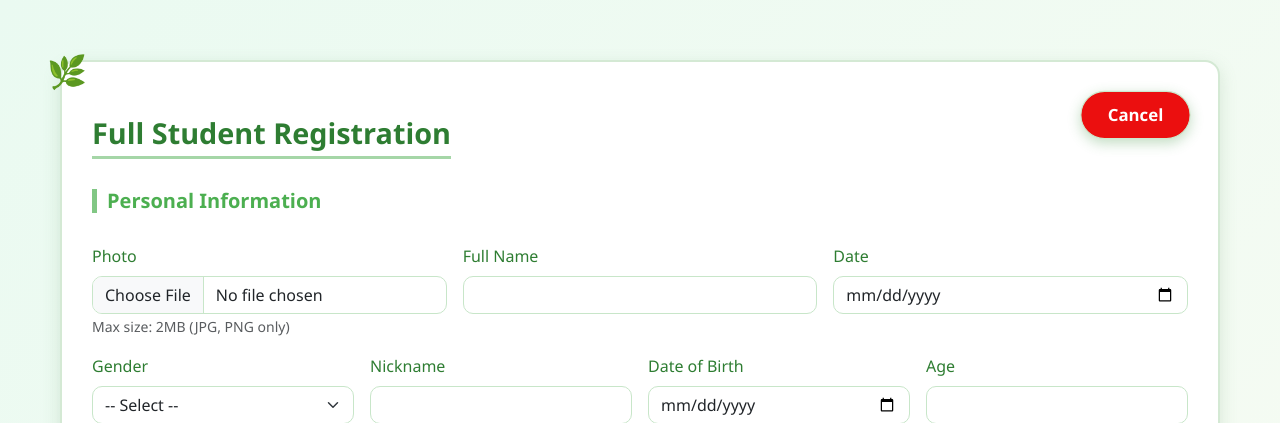
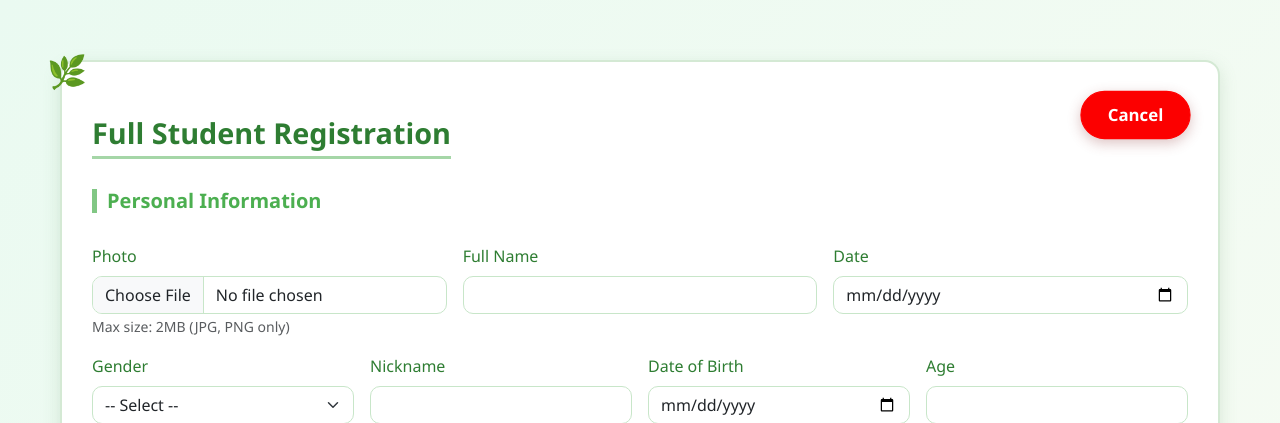
Before and after one commit to justinekyle123/ACTIVITY-in-ITELEC3, a PHP site: page /add.php in a window 1280 px wide, with the pointer over the restyled element. Shown: the top 423 px of the page. Run offline with PHP 8.4, Linux system fonts and the light colour scheme; some libraries are stand-ins or nearby versions.

Commit message:
Add files via upload

```diff
--- a/NECESARIO/add.php
+++ b/NECESARIO/add.php
@@ -161,7 +161,12 @@ textarea:focus, input:focus, select:focus {
     border-radius: 50px;
     transition: all 0.3s ease-in-out;
 }
-
+#btn:hover{
+    background-color: #fc0000ff;
+    border-color: #ff0000ff;
+    transform: scale(1.05);
+    box-shadow: 0 4px 12px rgba(142, 56, 56, 0.3);
+}
 .btn-primary:hover {
     background-color: #388e3c;
     border-color: #388e3c;
```
